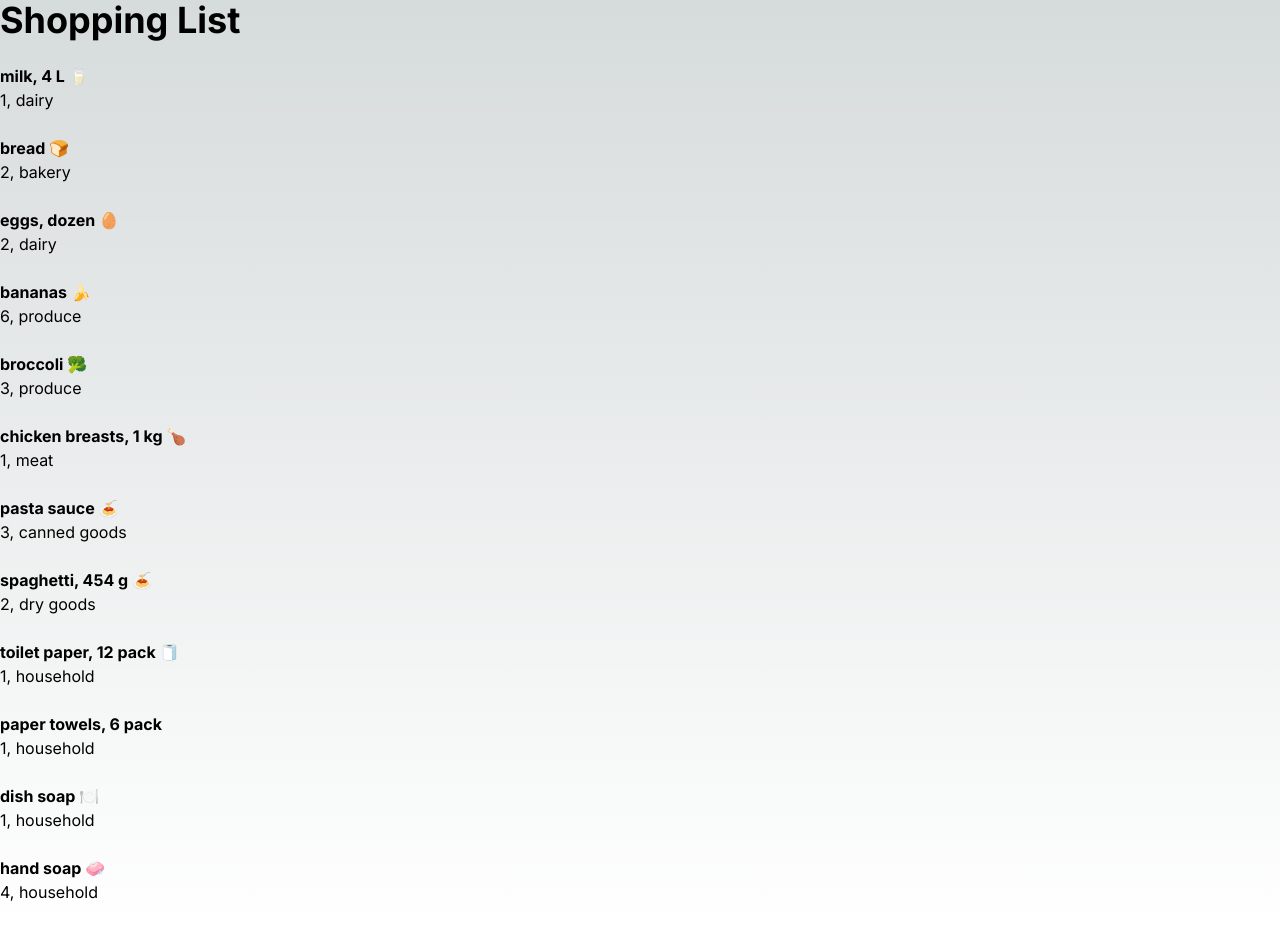
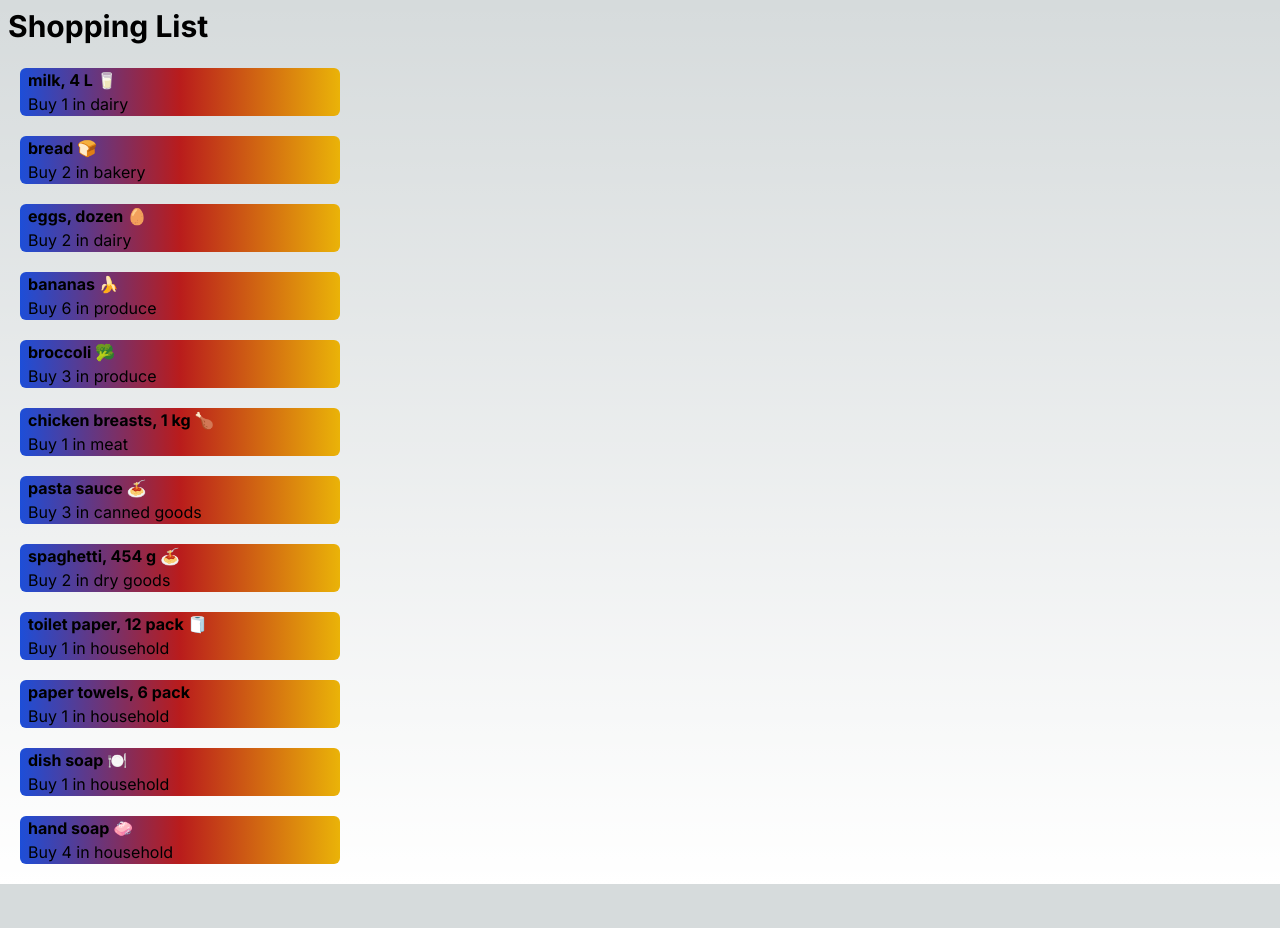
Before and after one commit to jacobj3/cprg306-assignments, a Next.js app: page /week-3 in a window 1280 px wide. After the commit the page ends 884 px from the top, so only its background shows below. Built offline with nearby package versions, Linux system fonts and the light colour scheme.

Commit message:
CSS Changes.

```diff
--- a/app/week-3/item.js
+++ b/app/week-3/item.js
@@ -1,9 +1,9 @@
 export default function Item(props) {
   return (
-    <li className="m1-4">
+    <li className="px-2 bg-gradient-to-r from-blue-700 via-red-700 to-yellow-500 m-5 max-w-xs rounded-md">
       <h2 className="font-bold">{props.name}</h2>
-      <p className="text-1x1 mb-6">
-        {props.quantity}, {props.category}
+      <p className="mb-4">
+        Buy {props.quantity} in {props.category}
       </p>
     </li>
   );
--- a/app/week-3/page.js
+++ b/app/week-3/page.js
@@ -3,7 +3,7 @@ import ItemList from "./item-list";
 export default function Page() {
   return (
     <main>
-      <h1 className="font-bold mb-6 text-4xl">Shopping List</h1>
+      <h1 className="text-3xl font-bold m-2 mb-6">Shopping List</h1>
       <ItemList />
     </main>
   );
```
